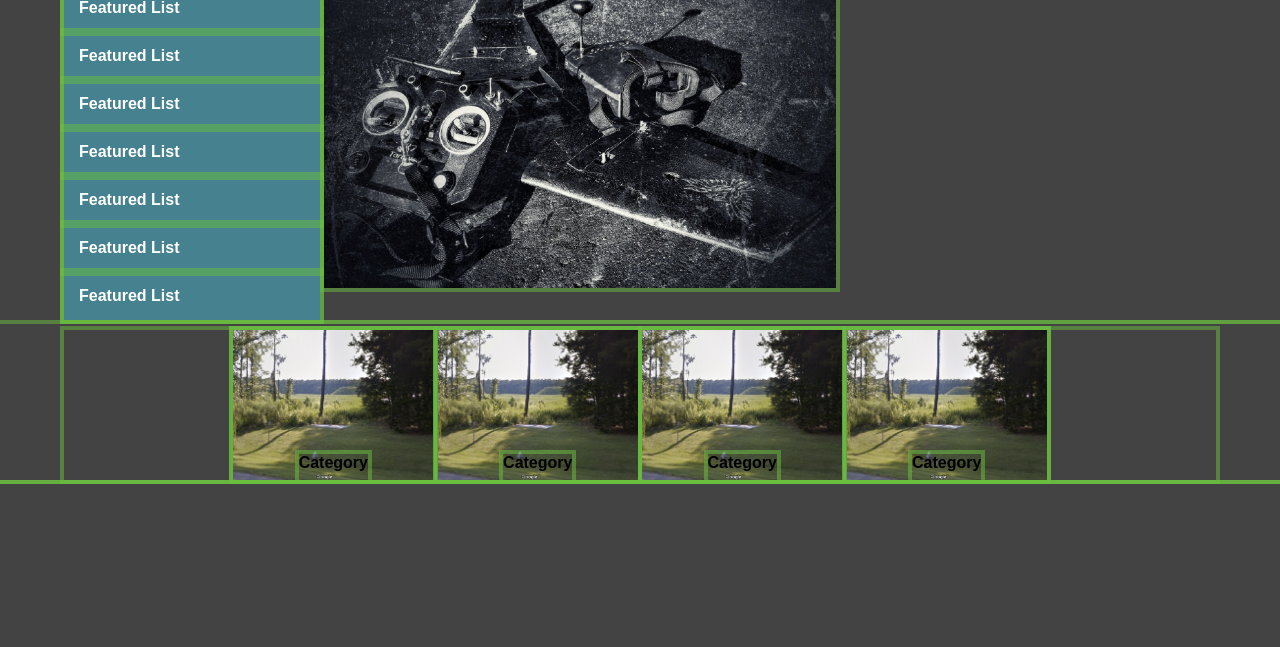
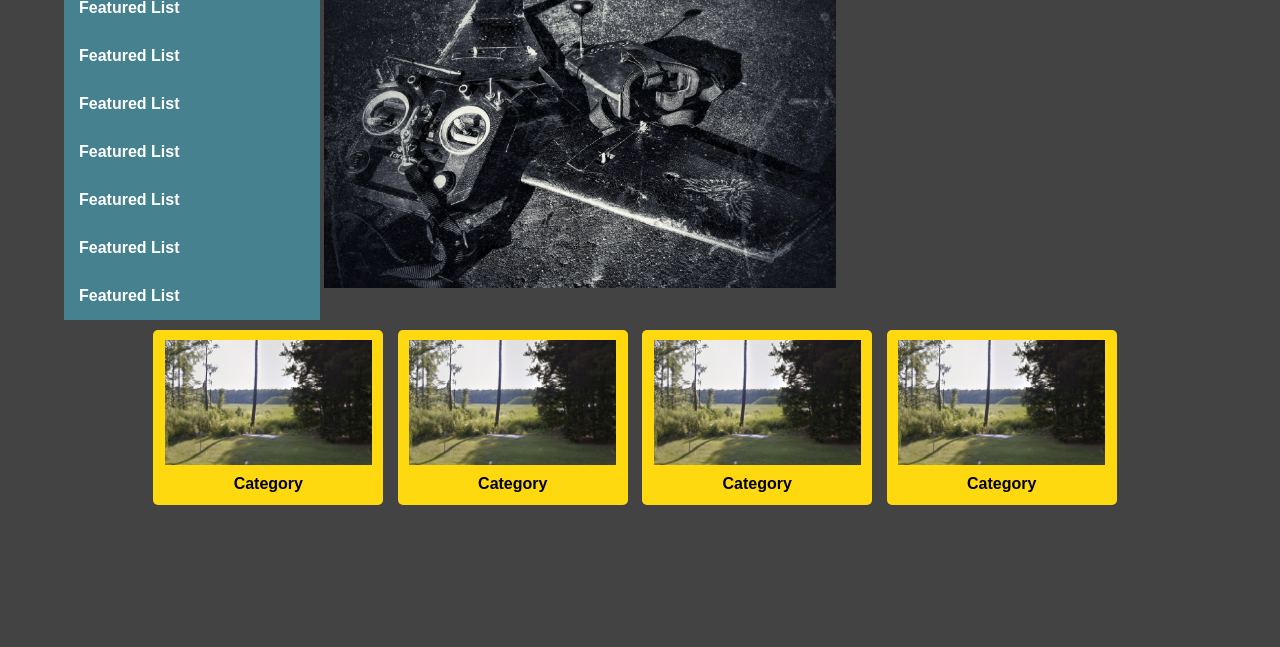
Before and after one commit to Tdogb/html-fpv-site, a plain HTML site: page index.html in a window 1280 px wide. Shown: the part 153-800 px from the top of the page. Drawn offline with Linux system fonts and the light colour scheme.

Commit message:
working category flex

```diff
--- a/custom.css
+++ b/custom.css
@@ -13,7 +13,7 @@
 * {
     font-family: Exo, sans-serif;
     font-weight: bold;
-    outline: solid 0.25rem hsla(100, 50%, 50%, 0.5);
+    /*outline: solid 0.25rem hsla(100, 50%, 50%, 0.5);*/
 }
 
 div {
@@ -153,7 +153,7 @@ header nav li a {
     display:flex;
     flex-direction: row;
     justify-content: center;
-    margin: 10px var(--margin) 0;
+    margin: 10px var(--margin);
 }
 
 #categories ul {
@@ -161,16 +161,25 @@ header nav li a {
 
 .category {
     background: var(--brand-primary);
+    width: 230px;
+    height:175px;
+    display:inline-block;
+    margin-right:10px;
+    border-radius: 5px;
+}
+
+.block {
+    display: block;
+    max-width: 90%;
+    position:relative;
+    left:5%;
+    height:125px;
     background-image: url("Category.png");
     background-size: cover;
-    width: 200px;
-    height:150px;
-    display:inline-block;
+    margin-top:10px;
 }
 
 .category-title {
-    height:100%;
-    width:100%;
     vertical-align: bottom;
     text-align: center;
     margin:0;
@@ -179,6 +188,7 @@ header nav li a {
     align-items:flex-end;
     /*flex-direction: column-reverse;*/
     justify-content: center;
+    padding-top:10px;
 
 }
 
--- a/index.html
+++ b/index.html
@@ -57,15 +57,19 @@
         <div id="categories">
             <ul>
                 <li class="category">
+                    <div class="block"></div>
                     <h4 class="category-title"><a href="#">Category</a></h4>
                 </li>
                 <li class="category">
+                    <div class="block"></div>
                     <h4 class="category-title"><a href="#">Category</a></h4>
                 </li>
                 <li class="category">
+                    <div class="block"></div>
                     <h4 class="category-title"><a href="#">Category</a></h4>
                 </li>
                 <li class="category">
+                    <div class="block"></div>
                     <h4 class="category-title"><a href="#">Category</a></h4>
                 </li>
 
```
